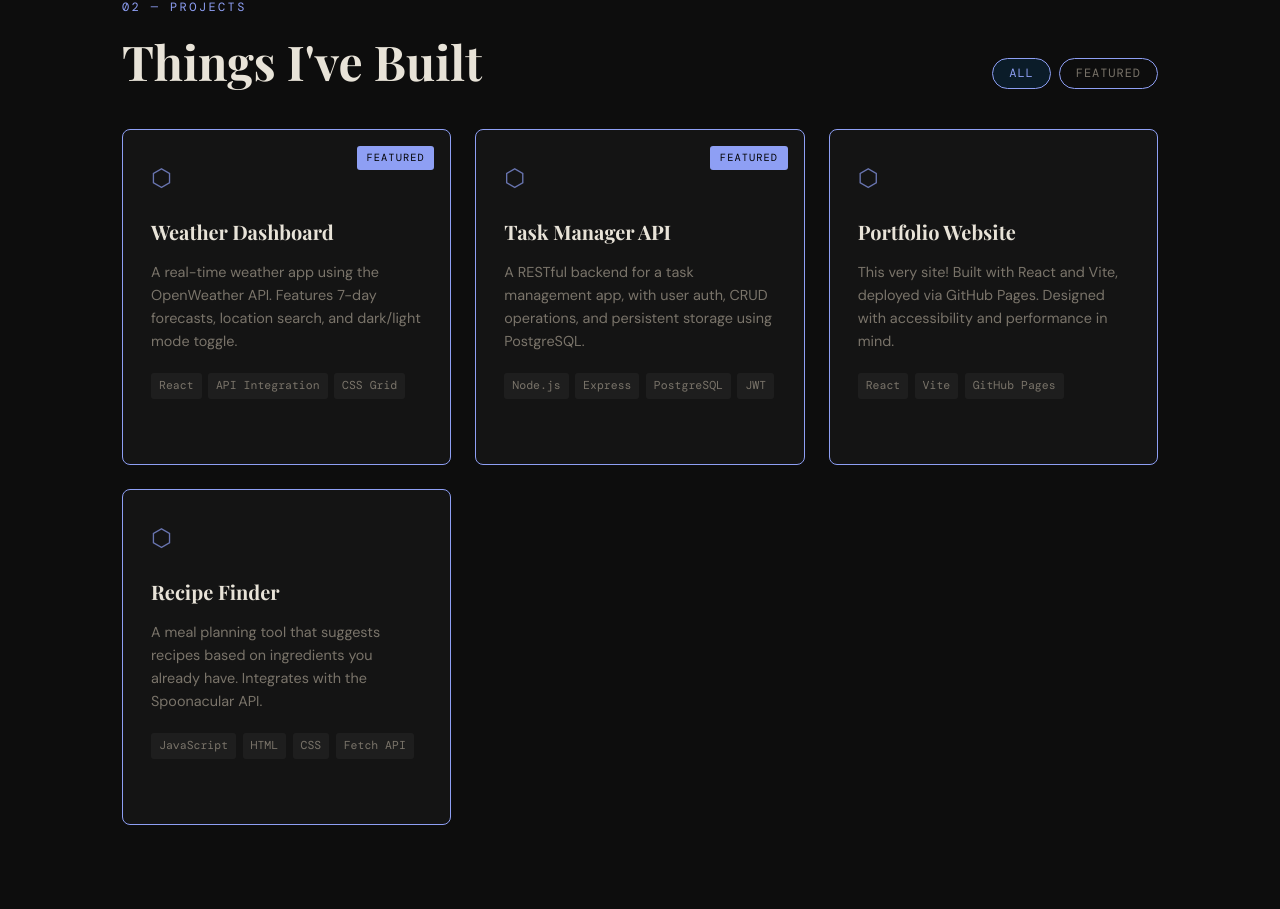
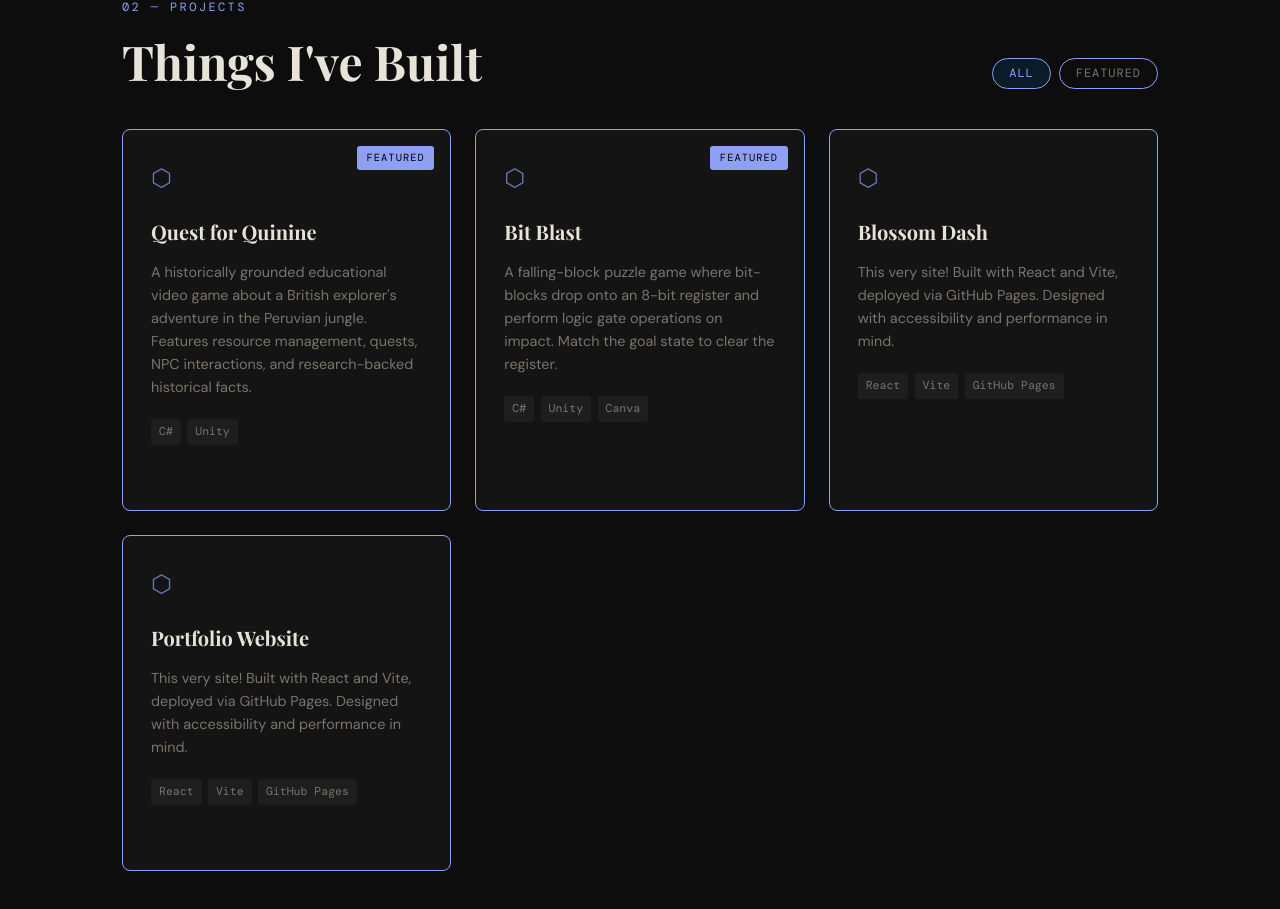
Before and after one commit to mkoscheev321/MariaKoscheevPortfolio, a React (Vite) app: page / in a window 1280 px wide. Shown: the part 1479-2388 px from the top of the page. Built offline with nearby package versions, Linux system fonts and the light colour scheme.

Commit message:
minor changes mroe

```diff
--- a/src/App.jsx
+++ b/src/App.jsx
@@ -4,7 +4,7 @@ import "./index.css";
 
 const PORTFOLIO_DATA = {
   name: "Maria Koscheev",
-  title: "Junior Computer Science Major",
+  title: "Junior Computer Science student at The University of Texas at Austin",
   tagline: "I think, therefore I",
   bio: "I like a little bit of this I like a little bit of that. I'm going to keep typing to show off the wrapping behavior of this bio without having to think of what to put down.",
   email: "mgkoscheev@gmail.com",
@@ -19,21 +19,30 @@ const PORTFOLIO_DATA = {
 
   projects: [
     {
-      title: "Weather Dashboard",
+      title: "Quest for Quinine",
       description:
-        "A real-time weather app using the OpenWeather API. Features 7-day forecasts, location search, and dark/light mode toggle.",
-      tech: ["React", "API Integration", "CSS Grid"],
+        "A historically grounded educational video game about a British explorer's adventure in the Peruvian jungle. Features resource management, quests, NPC interactions, and research-backed historical facts.",
+      tech: ["C#", "Unity"],
       link: "https://www.youtube.com/watch?v=dQw4w9WgXcQ&list=RDdQw4w9WgXcQ",
       featured: true,
     },
     {
-      title: "Task Manager API",
+      title: "Bit Blast",
       description:
-        "A RESTful backend for a task management app, with user auth, CRUD operations, and persistent storage using PostgreSQL.",
-      tech: ["Node.js", "Express", "PostgreSQL", "JWT"],
+        "A falling-block puzzle game where bit-blocks drop onto an 8-bit register and perform logic gate operations on impact. Match the goal state to clear the register.",
+      tech: ["C#", "Unity", "Canva"],
       link: "https://www.youtube.com/watch?v=dQw4w9WgXcQ&list=RDdQw4w9WgXcQ",
       featured: true,
     },
+    {
+      title: "Blossom Dash",
+      description:
+        "This very site! Built with React and Vite, deployed via GitHub Pages. Designed with accessibility and performance in mind.",
+      tech: ["React", "Vite", "GitHub Pages"],
+      link: "https://www.youtube.com/watch?v=dQw4w9WgXcQ&list=RDdQw4w9WgXcQ",
+      featured: false,
+    },
+
     {
       title: "Portfolio Website",
       description:
@@ -42,14 +51,7 @@ const PORTFOLIO_DATA = {
       link: "https://www.youtube.com/watch?v=dQw4w9WgXcQ&list=RDdQw4w9WgXcQ",
       featured: false,
     },
-    {
-      title: "Recipe Finder",
-      description:
-        "A meal planning tool that suggests recipes based on ingredients you already have. Integrates with the Spoonacular API.",
-      tech: ["JavaScript", "HTML", "CSS", "Fetch API"],
-      link: "https://www.youtube.com/watch?v=dQw4w9WgXcQ&list=RDdQw4w9WgXcQ",
-      featured: false,
-    },
+
   ],
 
   experience: [
```
